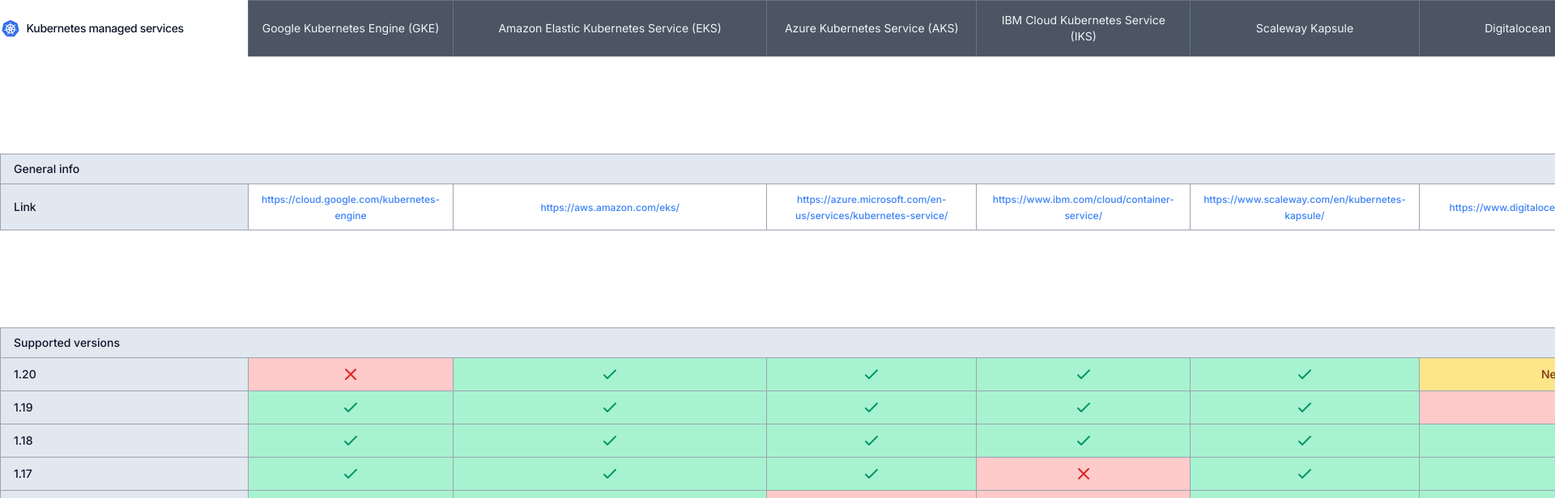
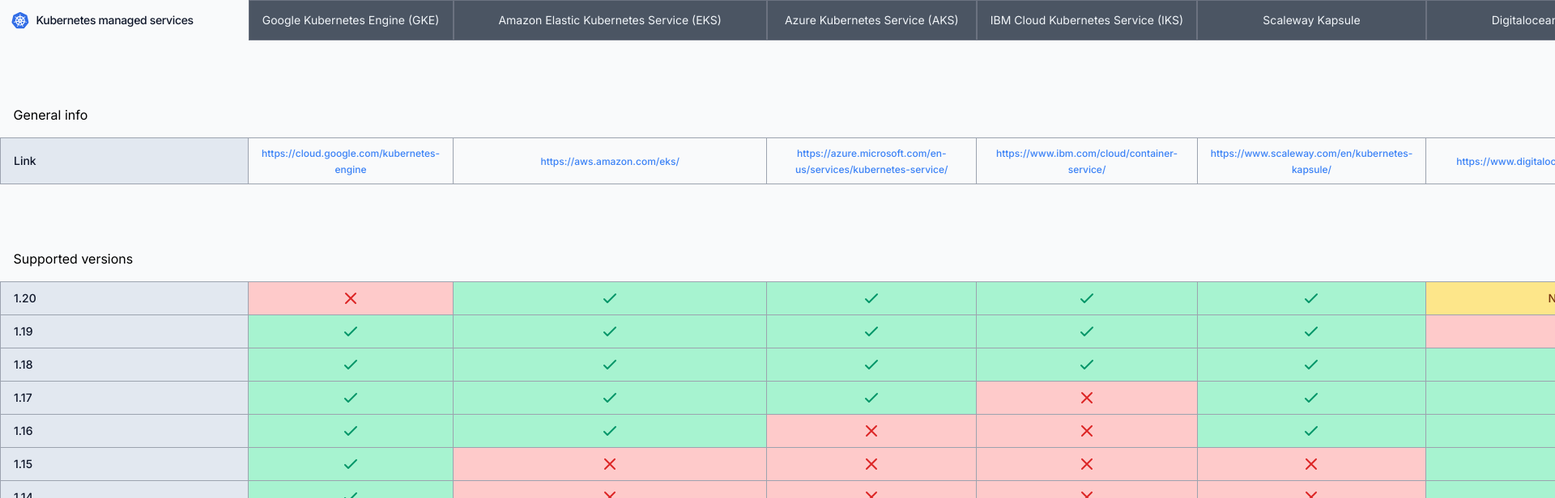
Before and after one commit to salimabsi/kubernetes-managed-services, a Next.js app: page / in a window 1280 px wide. Shown: the top 616 px of the page at 81% size, 1920 px wide, since content can reach past the window. Built offline with nearby package versions, Linux system fonts and the light colour scheme.

Commit message:
Make the table header and the section title sticky and fix some styles

```diff
--- a/styles/globals.css
+++ b/styles/globals.css
@@ -6,8 +6,7 @@
 @tailwind utilities;
 
 @layer components {
-
-  table tbody tr td {
+  table tbody tr td:not(.sticky-title) {
     @apply px-2 py-2.5 sm:px-4 sm:py-3.5 md:py-2 w-1/2 sm:w-7/12 md:w-auto text-center border border-gray-400 hover:bg-blueGray-100;
   }
   table tbody tr td a {
@@ -39,7 +38,7 @@
     @apply text-xl font-medium font-work-sans text-blueGray-900;
   }
   .mobile-view .section header svg {
-    @apply transform transition-transform duration-300 ;
+    @apply transform transition-transform duration-300;
   }
   .mobile-view .section header .rotate {
     @apply rotate-180;
@@ -60,20 +59,32 @@
     @apply px-2 py-2.5 sm:px-4 sm:py-3.5 w-1/2 sm:w-5/12 font-medium text-left bg-blueGray-200 hover:bg-blueGray-300 border border-gray-400 transition-colors;
   }
 
+
+  .desktop-view table  {
+    @apply border-collapse bg-gray-50 w-screen h-screen overflow-auto;
+  }
+  .desktop-view table thead {
+    @apply whitespace-nowrap;
+  }
+  .desktop-view table thead th:first-of-type {
+    @apply sticky top-0 z-10 px-3 min-w-min pr-14 bg-gray-50;
+  }
   .desktop-view table thead th:not(:first-of-type) {
+    @apply sticky top-0 z-10;
+  }
+  .desktop-view table thead th:not(:first-of-type) div {
     @apply px-4 py-3.5 text-sm font-normal text-blueGray-100 bg-gray-600 hover:bg-gray-700 border border-gray-500 transition-colors;
   }
-
-  .desktop-view table tbody div {
-    @apply relative mt-16 mb-10 p-2 font-medium text-xl text-left font-work-sans text-blueGray-900 whitespace-nowrap;
+  .desktop-view table tbody tr.sticky-row {
+    @apply cursor-pointer;
   }
-  .desktop-view table tbody div span {
-    @apply absolute;
+  .desktop-view table tbody tr.sticky-row td.sticky-title span {
+    @apply sticky left-0 p-4 inline-block;
   }
-  .desktop-view table tbody tr {
+  .desktop-view table tbody tr:not(.sticky-row) {
     @apply text-sm font-medium text-blueGray-900;
   }
-  .desktop-view table tbody tr td:first-of-type {
+  .desktop-view table tbody tr:not(.sticky-row) td:first-of-type {
     @apply px-4 py-2 text-left bg-blueGray-200 hover:bg-blueGray-300 border border-gray-400 transition-colors whitespace-nowrap;
   }
 }
```
